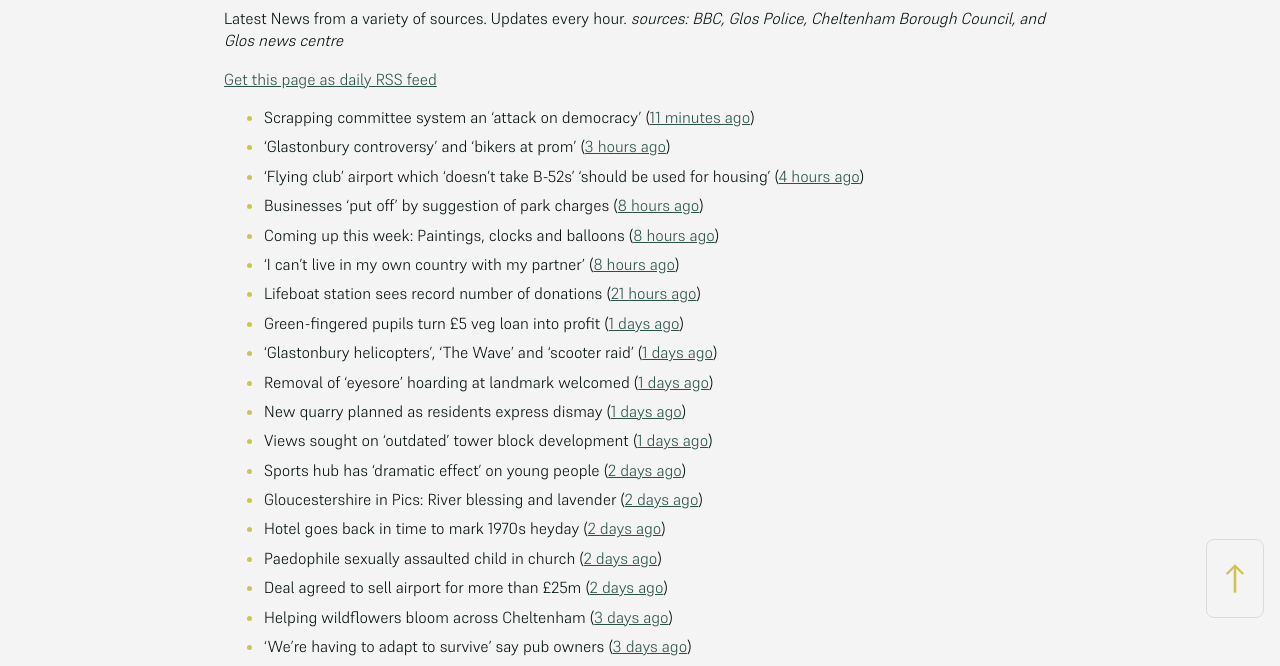
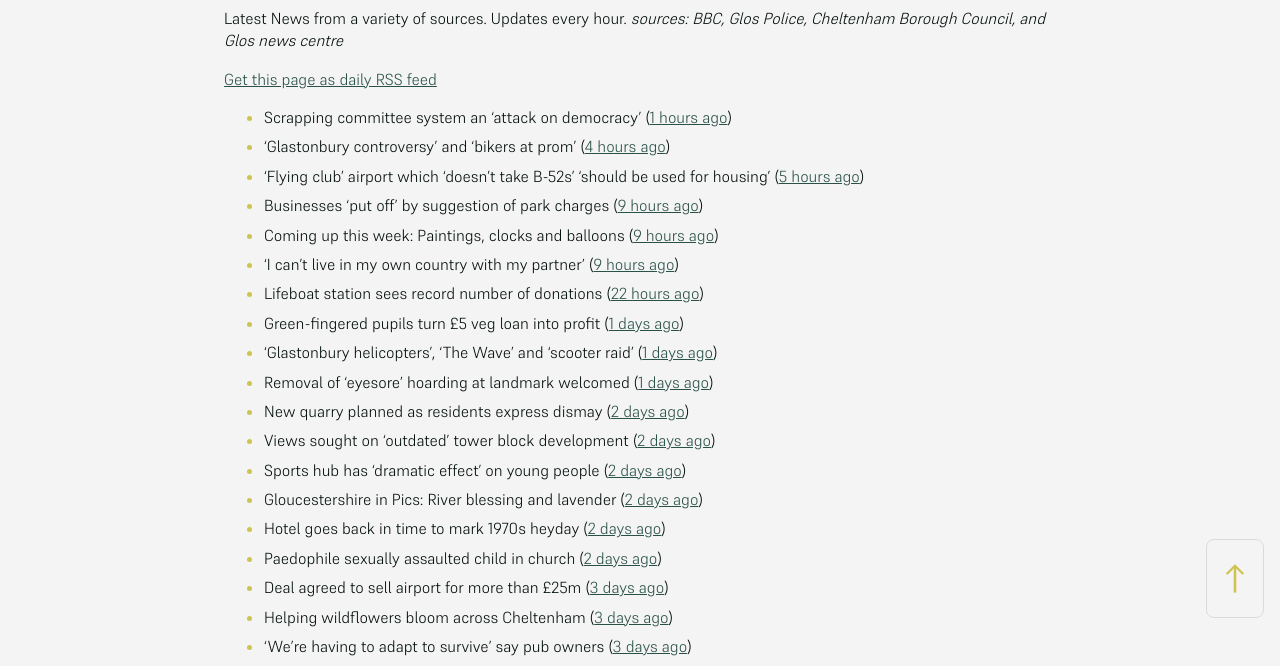
Before and after one commit to mat-0/cheltenham-open-data, a Jekyll site: the page built from _pages/news.md, in a window 1280 px wide. Shown: the part 266-932 px from the top of the page. Built offline with Jekyll 4.4.1, drawn with Linux system fonts in a browser that asks for light colours; some of the changed text lies outside the part shown.

Commit message:
Updated 2025-06-30 14:57:58

```diff
--- a/_pages/news.md
+++ b/_pages/news.md
@@ -12,23 +12,23 @@ _sources: BBC, Glos Police, Cheltenham Borough Council, and Glos news centre_
 [Get this page as daily RSS feed](/daily.rss)
 
 <!-- news_marker starts -->
-- Scrapping committee system an 'attack on democracy' ([11 minutes ago](https://www.bbc.com/news/articles/c5ykgp79nl8o))
-- 'Glastonbury controversy' and 'bikers at prom' ([3 hours ago](https://www.bbc.com/news/articles/ce8zz12ldqeo))
-- ‘Flying club’ airport which ‘doesn’t take B-52s’ ‘should be used for housing’ ([4 hours ago](https://gloucesternewscentre.co.uk/flying-club-airport-which-doesnt-take-b-52s-should-be-used-for-housing/))
-- Businesses 'put off' by suggestion of park charges ([8 hours ago](https://www.bbc.com/news/articles/c62gz7y2d5zo))
-- Coming up this week: Paintings, clocks and balloons ([8 hours ago](https://www.bbc.com/news/articles/c36x778377eo))
-- 'I can't live in my own country with my partner' ([8 hours ago](https://www.bbc.com/news/articles/czrynlevnpgo))
-- Lifeboat station sees record number of donations ([21 hours ago](https://www.bbc.com/news/articles/cn81zed7x34o))
+- Scrapping committee system an 'attack on democracy' ([1 hours ago](https://www.bbc.com/news/articles/c5ykgp79nl8o))
+- 'Glastonbury controversy' and 'bikers at prom' ([4 hours ago](https://www.bbc.com/news/articles/ce8zz12ldqeo))
+- ‘Flying club’ airport which ‘doesn’t take B-52s’ ‘should be used for housing’ ([5 hours ago](https://gloucesternewscentre.co.uk/flying-club-airport-which-doesnt-take-b-52s-should-be-used-for-housing/))
+- Businesses 'put off' by suggestion of park charges ([9 hours ago](https://www.bbc.com/news/articles/c62gz7y2d5zo))
+- Coming up this week: Paintings, clocks and balloons ([9 hours ago](https://www.bbc.com/news/articles/c36x778377eo))
+- 'I can't live in my own country with my partner' ([9 hours ago](https://www.bbc.com/news/articles/czrynlevnpgo))
+- Lifeboat station sees record number of donations ([22 hours ago](https://www.bbc.com/news/articles/cn81zed7x34o))
 - Green-fingered pupils turn £5 veg loan into profit ([1 days ago](https://www.bbc.com/news/articles/cj3rnep1lr2o))
 - 'Glastonbury helicopters', 'The Wave' and 'scooter raid' ([1 days ago](https://www.bbc.com/news/articles/cy8kek9m1y4o))
 - Removal of 'eyesore' hoarding at landmark welcomed ([1 days ago](https://www.bbc.com/news/articles/cvg4qxpgzzyo))
-- New quarry planned as residents express dismay ([1 days ago](https://www.bbc.com/news/articles/cx2l7x40e0jo))
-- Views sought on 'outdated' tower block development ([1 days ago](https://www.bbc.com/news/articles/c78nj81ppe5o))
+- New quarry planned as residents express dismay ([2 days ago](https://www.bbc.com/news/articles/cx2l7x40e0jo))
+- Views sought on 'outdated' tower block development ([2 days ago](https://www.bbc.com/news/articles/c78nj81ppe5o))
 - Sports hub has 'dramatic effect' on young people ([2 days ago](https://www.bbc.com/news/articles/cvg8pxj550eo))
 - Gloucestershire in Pics: River blessing and lavender ([2 days ago](https://www.bbc.com/news/articles/c2k158nynz5o))
 - Hotel goes back in time to mark 1970s heyday ([2 days ago](https://www.bbc.com/news/articles/c335z6yzpmro))
 - Paedophile sexually assaulted child in church ([2 days ago](https://www.bbc.com/news/articles/czxe4e2ppw2o))
-- Deal agreed to sell airport for more than £25m ([2 days ago](https://www.bbc.com/news/articles/cdx5g5xqkv1o))
+- Deal agreed to sell airport for more than £25m ([3 days ago](https://www.bbc.com/news/articles/cdx5g5xqkv1o))
 - Helping wildflowers bloom across Cheltenham ([3 days ago](https://www.cheltenham.gov.uk/news/article/3025/helping_wildflowers_bloom_across_cheltenham))
 - 'We're having to adapt to survive' say pub owners ([3 days ago](https://www.bbc.com/news/articles/c74z3yp3p0xo))
 - Gloucestershire Airport sale backed by councils ([3 days ago](https://gloucesternewscentre.co.uk/gloucestershire-airport-sale-backed-by-councils/))
```
Also changed, not shown: other parts of _pages/news.md (+1 -1 lines), _data/flood.json (+4 -4 lines), _pages/fix-my-street.md (+2 -2 lines), index.md (+5 -5 lines).
